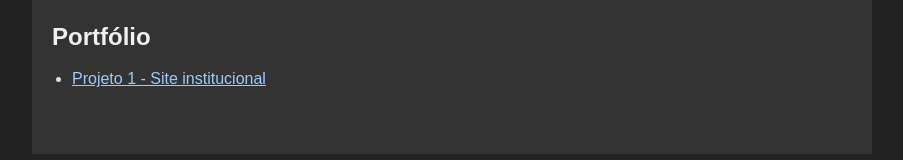
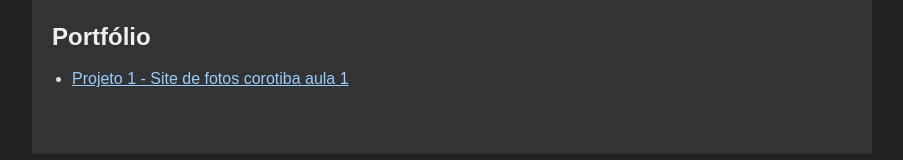
Before and after one commit to joaokka/portifolio, a plain HTML site: page index.html in a window 1280 px wide. Shown: the part 1053-1213 px from the top of the page, without its empty margins (188-1091 px from the left). Drawn offline with Linux system fonts and the light colour scheme.

Commit message:
nova versao

```diff
--- a/index.html
+++ b/index.html
@@ -42,7 +42,7 @@
     <section id="portfolio">
         <h2>Portfólio</h2>
         <ul>
-            <li><a href="#">Projeto 1 - Site institucional</a></li>
+            <li><a href="https://joaokka.github.io/fds.uninter/">Projeto 1 - Site de fotos corotiba aula 1</a></li>
 
         </ul>
     </section>
```
